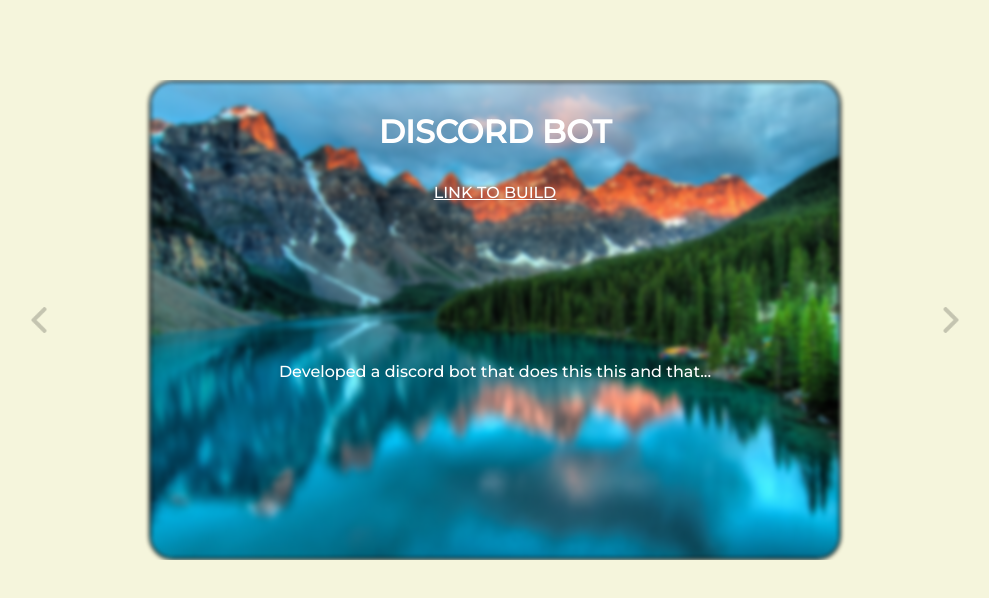
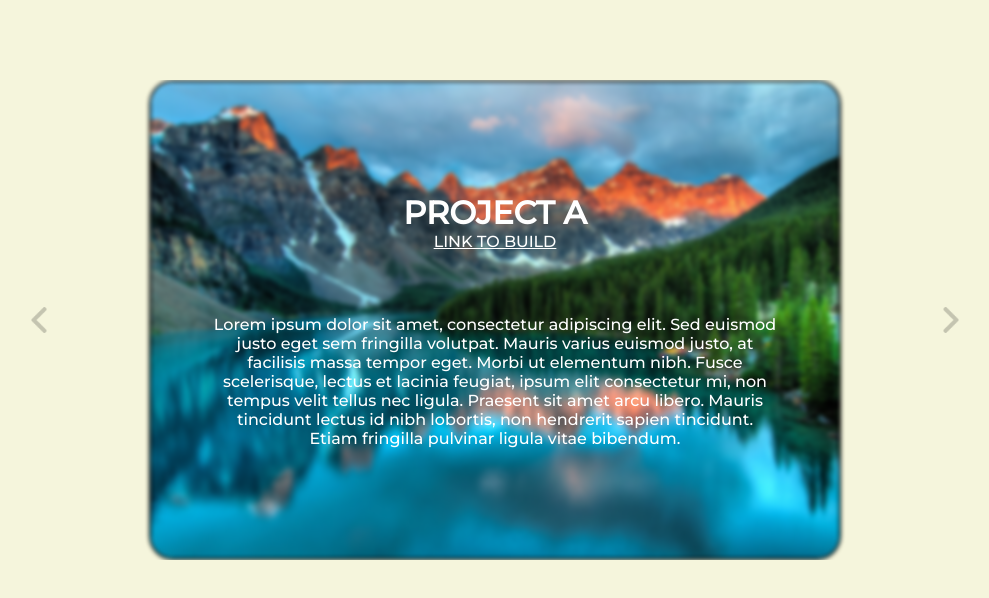
Before and after one commit to GabeDiniz/experience-carousel, a plain HTML site: page index.html in a window 1280 px wide. Shown: the whole page, without its empty margins (145-1134 px from the left). Drawn offline with Linux system fonts and the light colour scheme.

Commit message:
Fill: add content

```diff
--- a/index.html
+++ b/index.html
@@ -7,7 +7,9 @@
         <link href="https://fonts.googleapis.com/css2?family=Montserrat:wght@500&display=swap" rel="stylesheet">
         <link rel="icon" href="">
     </head>
-
+    <script>
+        let text = "testing"
+    </script>
     <body class="body">
         <!-- <h2 class="product-category">Experience</h2> -->
         <button class="pre-btn" data-button="prev">
@@ -17,33 +19,53 @@
             <div class="product-card" data-slide>
                 <img class="product-thumb" src="images/alberta.JPG" />
                 <div class="product-content">
-                    <h1>DISCORD BOT</h1>
+                    <h1>project A</h1>
                     <a href="www.google.ca">LINK TO BUILD</a>
-                    <p>Developed a discord bot that does this this and that... </p>
+                    <p>
+                        Lorem ipsum dolor sit amet, consectetur adipiscing elit. Sed euismod justo eget sem fringilla volutpat. Mauris varius euismod justo,
+                        at facilisis massa tempor eget. Morbi ut elementum nibh. Fusce scelerisque, lectus et lacinia feugiat, ipsum elit consectetur mi, non
+                        tempus velit tellus nec ligula. Praesent sit amet arcu libero. Mauris tincidunt lectus id nibh lobortis, non hendrerit sapien tincidunt.
+                        Etiam fringilla pulvinar ligula vitae bibendum.
+                    </p>
                 </div>
             </div>
             <div class="product-card" data-slide>
                 <img class="product-thumb" src="images/forest.JPG" />
                 <div class="product-content">
-                    <h1>DISCORD BOT</h1>
+                    <h1>project B</h1>
                     <a href="www.google.ca">LINK TO BUILD</a>
-                    <p>Developed a discord bot that does this this and that... </p>
+                    <p>
+                        Lorem ipsum dolor sit amet, consectetur adipiscing elit. Sed euismod justo eget sem fringilla volutpat. Mauris varius euismod justo,
+                        at facilisis massa tempor eget. Morbi ut elementum nibh. Fusce scelerisque, lectus et lacinia feugiat, ipsum elit consectetur mi, non
+                        tempus velit tellus nec ligula. Praesent sit amet arcu libero. Mauris tincidunt lectus id nibh lobortis, non hendrerit sapien tincidunt.
+                        Etiam fringilla pulvinar ligula vitae bibendum.
+                    </p>
                 </div>
             </div>
             <div class="product-card" data-slide>
                 <img class="product-thumb" src="images/landscape.JPG" />
                 <div class="product-content">
-                    <h1>DISCORD BOT</h1>
+                    <h1>project C</h1>
                     <a href="www.google.ca">LINK TO BUILD</a>
-                    <p>Developed a discord bot that does this this and that... </p>
+                    <p>
+                        Lorem ipsum dolor sit amet, consectetur adipiscing elit. Sed euismod justo eget sem fringilla volutpat. Mauris varius euismod justo,
+                        at facilisis massa tempor eget. Morbi ut elementum nibh. Fusce scelerisque, lectus et lacinia feugiat, ipsum elit consectetur mi, non
+                        tempus velit tellus nec ligula. Praesent sit amet arcu libero. Mauris tincidunt lectus id nibh lobortis, non hendrerit sapien tincidunt.
+                        Etiam fringilla pulvinar ligula vitae bibendum.
+                    </p>
                 </div>
             </div>
             <div class="product-card" data-slide>
                 <img class="product-thumb" src="images/lighthouse.JPG" />
                 <div class="product-content">
-                    <h1>DISCORD BOT</h1>
+                    <h1>project D</h1>
                     <a href="www.google.ca">LINK TO BUILD</a>
-                    <p>Developed a discord bot that does this this and that... </p>
+                    <p>
+                        Lorem ipsum dolor sit amet, consectetur adipiscing elit. Sed euismod justo eget sem fringilla volutpat. Mauris varius euismod justo,
+                        at facilisis massa tempor eget. Morbi ut elementum nibh. Fusce scelerisque, lectus et lacinia feugiat, ipsum elit consectetur mi, non
+                        tempus velit tellus nec ligula. Praesent sit amet arcu libero. Mauris tincidunt lectus id nibh lobortis, non hendrerit sapien tincidunt.
+                        Etiam fringilla pulvinar ligula vitae bibendum.
+                    </p>
                 </div>
             </div>
         </div>
--- a/style.css
+++ b/style.css
@@ -58,6 +58,7 @@ body > * {
     display: flex;
     flex-direction: column;
     align-items: center;
+    justify-content: center;
     top: 0%;
     left: 50%;
     transform: translateX(-50%);
@@ -67,7 +68,7 @@ body > * {
 }
 
 .product-content h1 {
-    margin: 2rem 0;
+    text-transform: uppercase;
 }
 
 .product-content a {
@@ -77,7 +78,8 @@ body > * {
 }
 
 .product-content p {
-    margin-top: 10rem;
+    margin-top: 4rem;
+    padding: 0 4rem;
 }
 
 .product-card:hover .card-btn {
```
